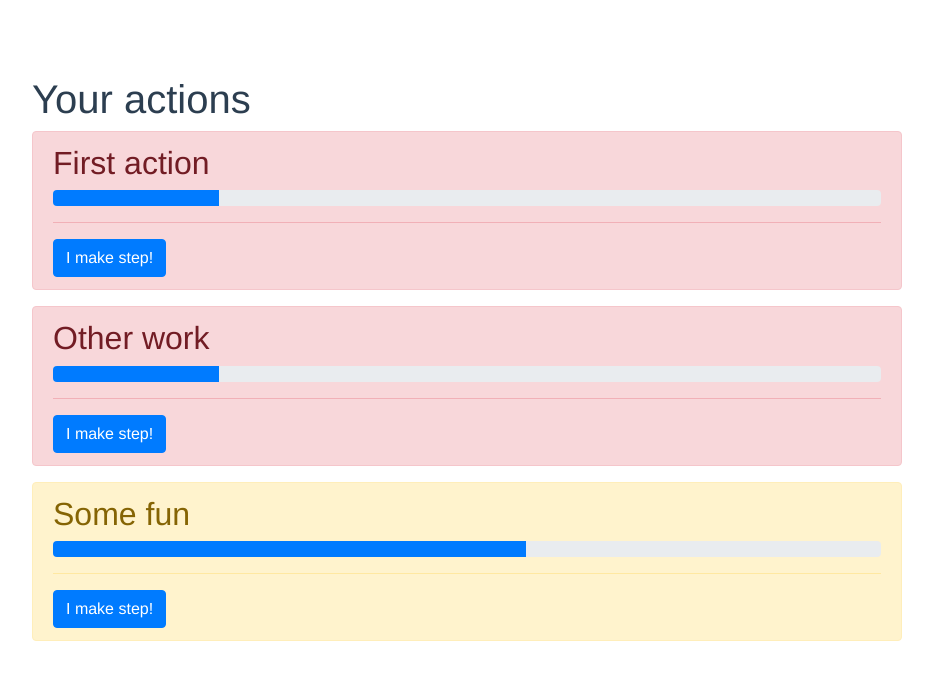
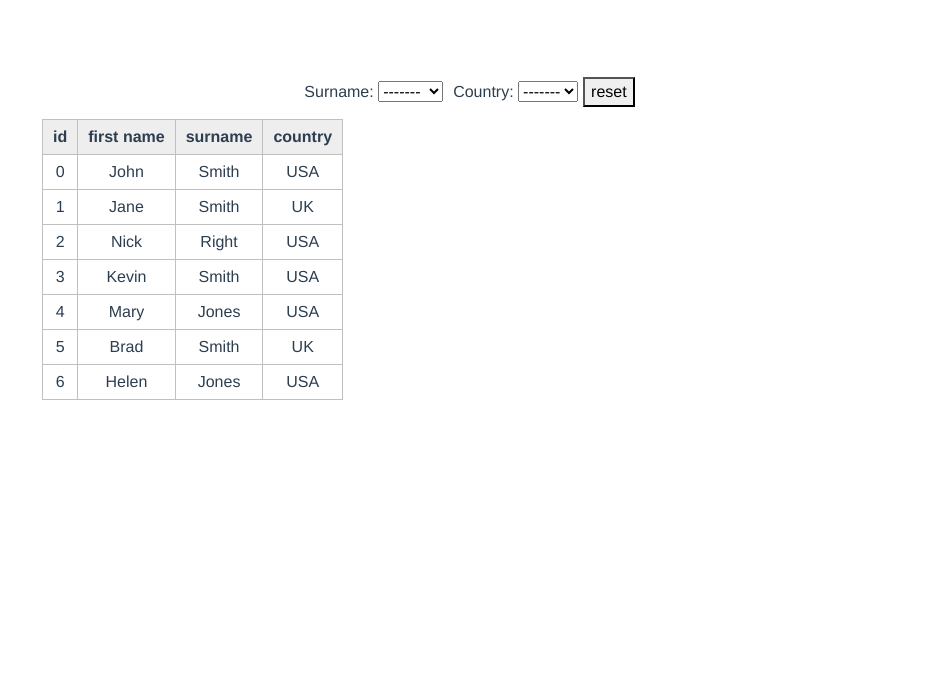
Before and after one commit to seriiserii825/vue-lavrik-base, a Vue app: page / in a window 1280 px wide. Shown: the top 680 px of the page, without its empty margins (173-1106 px from the left). Built offline with nearby package versions, Linux system fonts and the light colour scheme.

Commit message:
some filter select

```diff
--- a/public/index.html
+++ b/public/index.html
@@ -8,7 +8,7 @@
     <link rel="stylesheet" href="https://stackpath.bootstrapcdn.com/font-awesome/4.7.0/css/font-awesome.min.css" integrity="sha384-wvfXpqpZZVQGK6TAh5PVlGOfQNHSoD2xbE+QkPxCAFlNEevoEH3Sl0sibVcOQVnN" crossorigin="anonymous">
     <link rel="stylesheet" href="https://maxcdn.bootstrapcdn.com/bootstrap/4.0.0/css/bootstrap.min.css" integrity="sha384-Gn5384xqQ1aoWXA+058RXPxPg6fy4IWvTNh0E263XmFcJlSAwiGgFAW/dAiS6JXm" crossorigin="anonymous">
     <!--<link rel="stylesheet" href="./src/assets/font-awesome.min.css">-->
-    <link rel="stylesheet" href="./src/assets/style.css">
+    <!--<link rel="stylesheet" href="./src/assets/style.css">-->
     <title><%= htmlWebpackPlugin.options.title %></title>
 </head>
 <body>
--- a/src/App.vue
+++ b/src/App.vue
@@ -1,16 +1,15 @@
 <template>
   <div class="wrapper">
-    <Todo/>
+    <Filter/>
   </div>
 </template>
 
 <script>
-
-import Todo from './components/todo/Todo'
+import Filter from './components/filter/Filter'
 
 export default {
   components: {
-    Todo
+    Filter
   }
 }
 </script>
--- /dev/null
+++ b/src/components/filter/Filter.vue
@@ -0,0 +1,112 @@
+<template>
+  <filter-select
+    v-for="f in filters"
+    :key="f.id"
+    v-model="f.value"
+    :items="unique(persons, f.getter)"
+    :name="f.name"
+  ></filter-select>
+  <button @click="resetFilters">reset</button>
+  <table>
+    <thead>
+    <tr>
+      <th>id</th>
+      <th>first name</th>
+      <th>surname</th>
+      <th>country</th>
+    </tr>
+    </thead>
+    <tbody>
+    <tr :key="p.id" v-for="p in filteredPersons">
+      <td>{{ p.id }}</td>
+      <td>{{ p.name.firstname }}</td>
+      <td>{{ p.name.surname }}</td>
+      <td>{{ p.country }}</td>
+    </tr>
+    </tbody>
+  </table>
+</template>
+
+<script>
+import FilterSelect from './FilterSelect'
+
+export default {
+  data () {
+    return {
+      filters: [
+        {
+          id: 0,
+          name: 'Surname',
+          value: '',
+          getter: (obj) => obj.name.surname
+        },
+        { id: 1, name: 'Country', value: '', getter: (obj) => obj.country }
+      ],
+      persons: [
+        {
+          id: 0,
+          name: { firstname: 'John', surname: 'Smith' },
+          country: 'USA'
+        },
+        { id: 1, name: { firstname: 'Jane', surname: 'Smith' }, country: 'UK' },
+        {
+          id: 2,
+          name: { firstname: 'Nick', surname: 'Right' },
+          country: 'USA'
+        },
+        {
+          id: 3,
+          name: { firstname: 'Kevin', surname: 'Smith' },
+          country: 'USA'
+        },
+        {
+          id: 4,
+          name: { firstname: 'Mary', surname: 'Jones' },
+          country: 'USA'
+        },
+        { id: 5, name: { firstname: 'Brad', surname: 'Smith' }, country: 'UK' },
+        {
+          id: 6,
+          name: { firstname: 'Helen', surname: 'Jones' },
+          country: 'USA'
+        }
+      ]
+    }
+  },
+  methods: {
+    unique (arr, getter) {
+      return [...new Set(arr.map(getter))]
+    },
+    resetFilters () {
+      this.filters.forEach((n) => (n.value = ''))
+    }
+  },
+  computed: {
+    filteredPersons () {
+      return this.filters.reduce((persons, { value, getter }) => {
+        return value ? persons.filter((n) => getter(n) === value) : persons
+      }, this.persons)
+    }
+  },
+  components: {
+    FilterSelect
+  }
+}
+</script>
+
+<style lang="scss">
+table {
+  margin: 10px;
+}
+th,
+td {
+  padding: 5px 10px;
+  border: 1px solid silver;
+}
+th {
+  background: #eee;
+}
+.filter {
+  margin: 5px;
+}
+</style>
--- /dev/null
+++ b/src/components/filter/FilterSelect.vue
@@ -0,0 +1,19 @@
+<template>
+  <label class="filter">
+    {{ name }}: <select :value="value" @change="$emit('update:value', $event.target.value)">
+    <option value="">-------</option>
+    <option :key="n.id" v-for="n in items">{{ n }}</option>
+  </select>
+  </label>
+</template>
+
+<script>
+export default {
+  props: ['name', 'items', 'value'],
+  mounted () {
+    console.log(this.value)
+  }
+}
+</script>
+
+<style lang="scss"></style>
```
